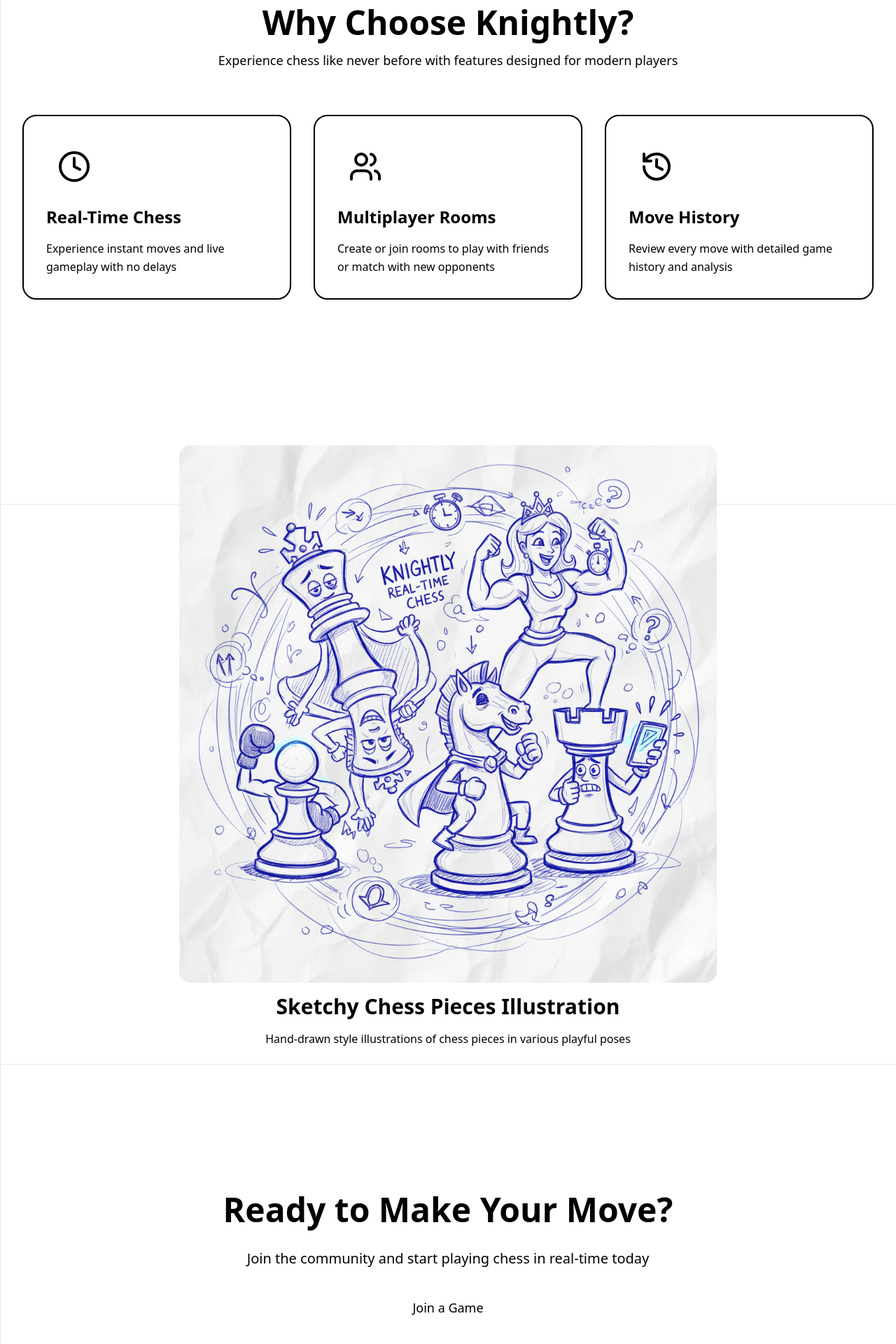
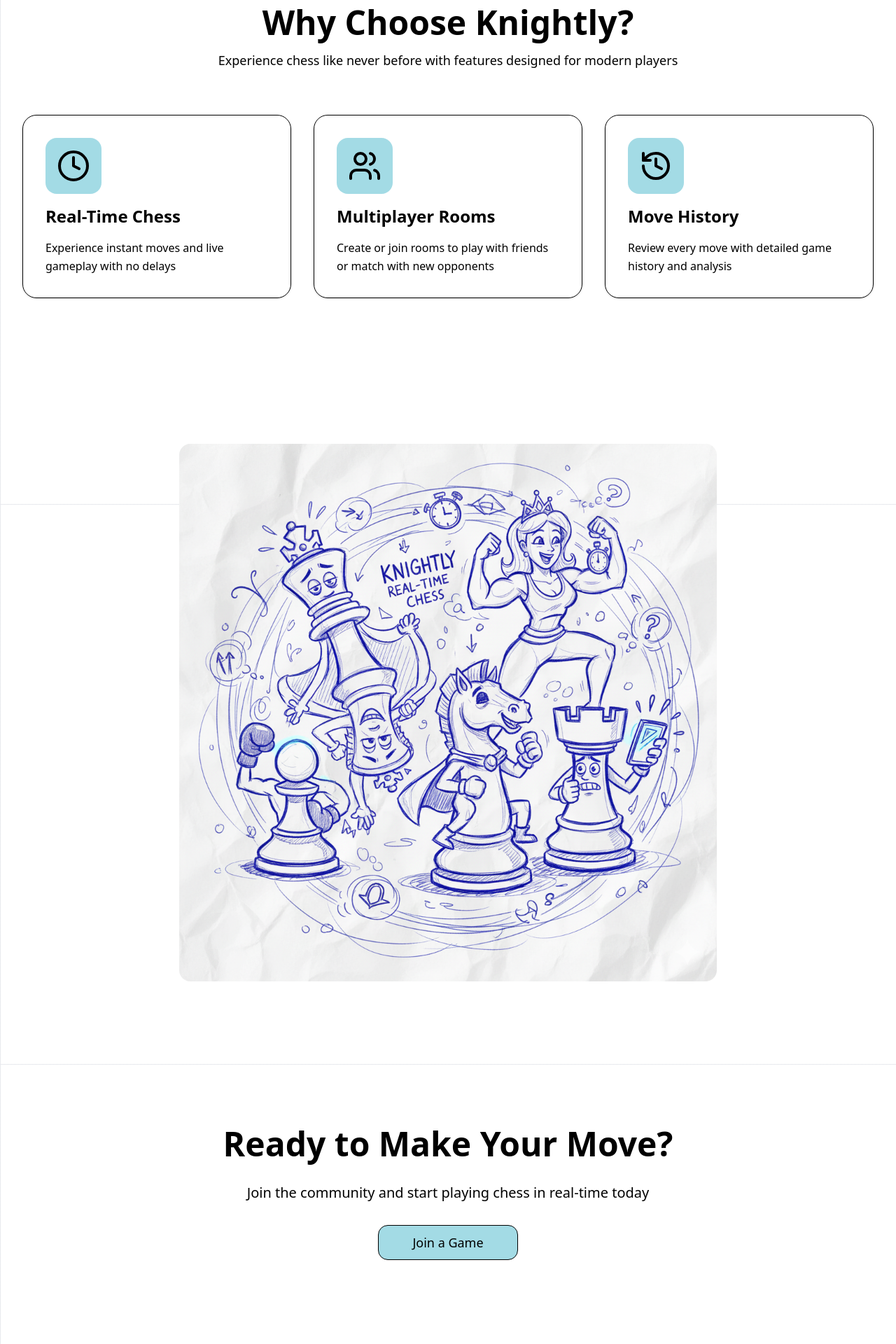
Before and after one commit to Adityaat2810/Knightly-client-v2, a Next.js app: page / in a window 1280 px wide. Shown: the part 880-2800 px from the top of the page at 70% size. Built offline with nearby package versions, Linux system fonts and the light colour scheme.

Commit message:
minor ui fixes

```diff
--- a/app/layout.tsx
+++ b/app/layout.tsx
@@ -29,7 +29,7 @@
   const isActive = (path: string) => pathname === path;
 
   return (
-    <html lang="en" className={dmSans.variable}>
+    <html lang="en" className={dmSans.variable} suppressHydrationWarning>
       <body className="min-h-screen flex flex-col">
         {/* Navigation */}
         <nav className="bg-background/80 backdrop-blur-sm  border-border sticky top-0 z-50">
--- a/app/page.tsx
+++ b/app/page.tsx
@@ -86,7 +86,7 @@
       <section className="py-20 px-4 sm:px-6 lg:px-8 bg-secondary/30">
         <div className="max-w-7xl mx-auto">
           <div className="text-center mb-16 space-y-4">
-            <h2 className="text-4xl md:text-5xl font-bold text-foreground">
+            <h2 className="text-3xl md:text-5xl font-semibold text-foreground">
               Why Choose Knightly?
             </h2>
             <p className="text-lg text-muted-foreground max-w-2xl mx-auto">
@@ -98,13 +98,13 @@
             {features.map((feature, index) => (
               <Card
                 key={index}
-                className="p-8 hover:shadow-medium transition-all duration-300 bg-card border-2"
+                className="p-8 hover:shadow-medium transition-all duration-300 bg-card border-1"
               >
                 <div className="space-y-4">
-                  <div className="w-20 h-20 bg-primary/10 rounded-2xl flex items-center justify-center">
+                  <div className="w-20 h-20 bg-[#48b8cc80] rounded-2xl flex items-center justify-center text-sm">
                     {feature.icon}
                   </div>
-                  <h3 className="text-2xl font-bold text-foreground">
+                  <h3 className="text-2xl font-semibold text-foreground">
                     {feature.title}
                   </h3>
                   <p className="text-muted-foreground leading-relaxed">
@@ -126,17 +126,11 @@
                 <Image
                   src="/assets/knightly-2.png"
                   alt="Knightly mascot - a cheerful knight character holding a smartphone displaying a chess game with the text 'Checkmate in seconds'"
-                  width={400}
-                  height={400}
+                  width={600}
+                  height={600}
                   className="w-full h-auto rounded-2xl shadow-medium"
                   priority
                 />
-              </p>
-              <h3 className="text-3xl font-bold text-foreground">
-                Sketchy Chess Pieces Illustration
-              </h3>
-              <p className="text-muted-foreground">
-                Hand-drawn style illustrations of chess pieces in various playful poses
               </p>
             </div>
           </div>
@@ -144,16 +138,16 @@
       </section>
 
       {/* CTA Section */}
-      <section className="py-20 px-4 sm:px-6 lg:px-8 bg-primary/5">
+      <section className="py-20 px-4 sm:px-6 lg:px-8">
         <div className="max-w-4xl mx-auto text-center space-y-8">
-          <h2 className="text-4xl md:text-5xl font-bold text-foreground">
+          <h2 className="text-3xl md:text-5xl font-semibold text-foreground">
             Ready to Make Your Move?
           </h2>
           <p className="text-xl text-muted-foreground">
             Join the community and start playing chess in real-time today
           </p>
           <Link href="/game">
-            <Button size="lg" className="text-lg px-12 py-6 shadow-medium hover:shadow-soft transition-all">
+            <Button variant="outline" size="lg" className="text-lg px-12 py-6 shadow-medium hover:shadow-soft transition-all bg-[#48b8cc80]">
               Join a Game
             </Button>
           </Link>
```
